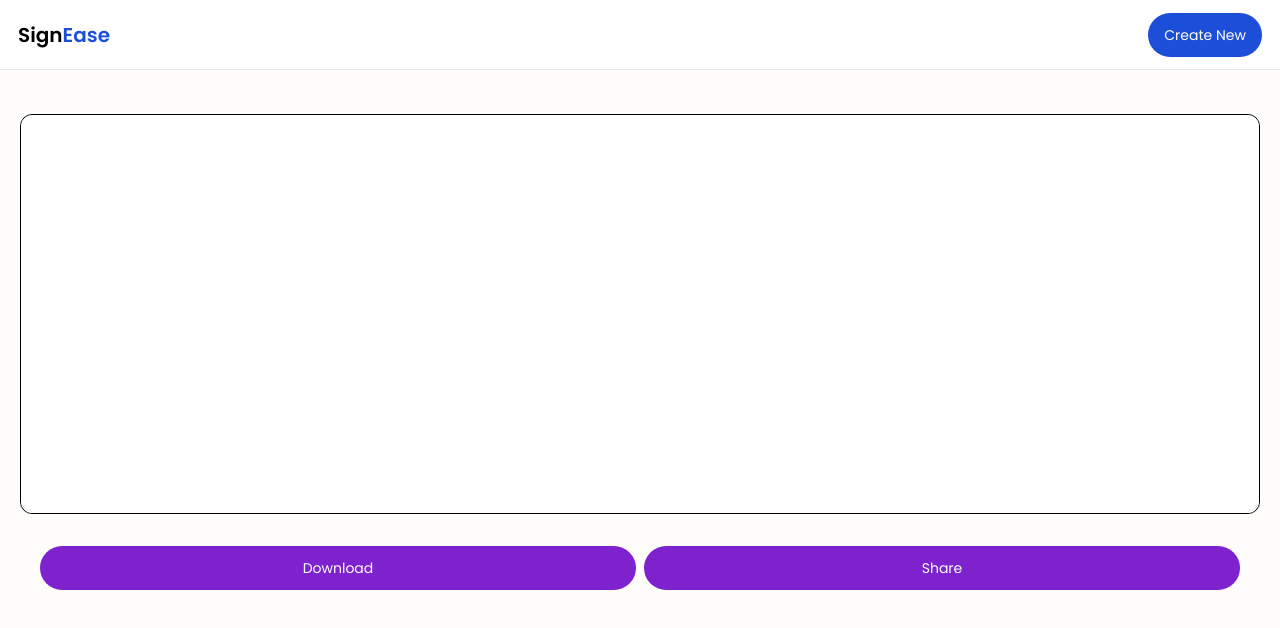
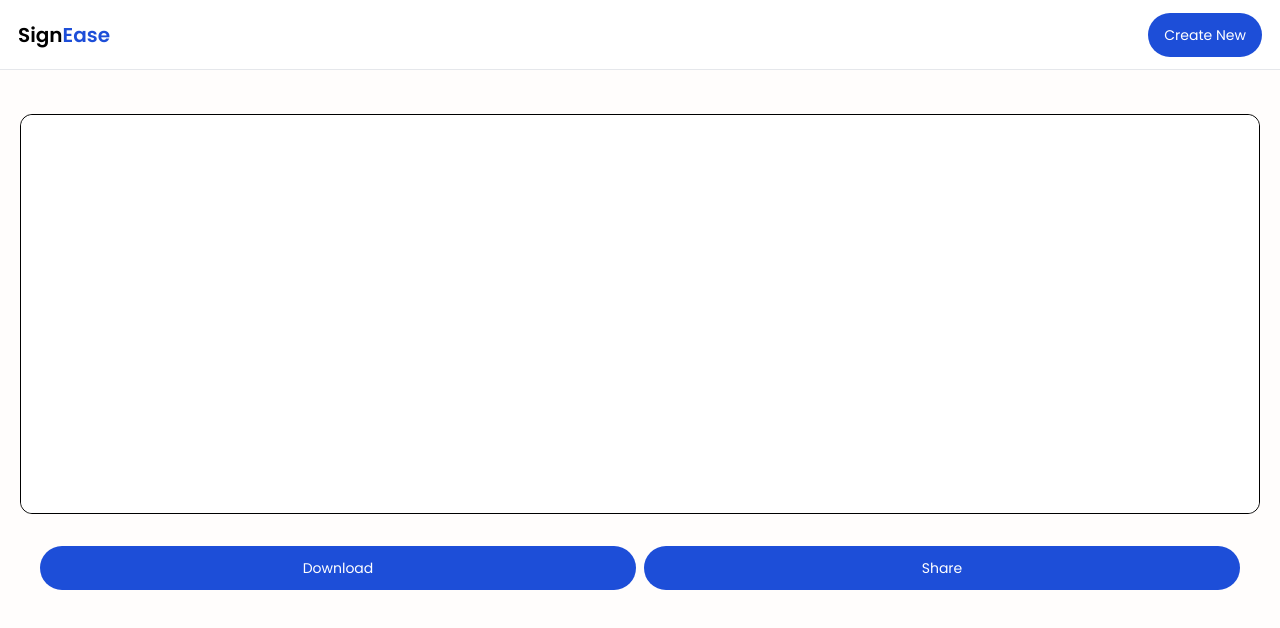
Before and after one commit to damieswayne/h, a Next.js app: page / in a window 1280 px wide. Shown: the top 628 px of the page. Built offline with nearby package versions, Linux system fonts and the light colour scheme.

Commit message:
Update page.jsx

```diff
--- a/app/page.jsx
+++ b/app/page.jsx
@@ -96,8 +96,8 @@ export default function New() {
                     <canvas ref={canvasRef} id="cvna" className='h-full w-full rounded-xl bg-white'></canvas>
                 </div>
                 <div className='m-5 flex gap-2 mt-8'>
-                    <button onClick={saveAsImage} className="bg-purple-700 p-3 rounded-full text-white text-sm pl-4 pr-4 transition-transform outline-none border-none hover:scale-95 w-full">Download</button>
-                    <button className="bg-purple-700 p-3 rounded-full text-white text-sm pl-4 pr-4 transition-transform outline-none border-none hover:scale-95 w-full" onClick={()=>{ const canvas = canvasRef.current;
+                    <button onClick={saveAsImage} className="bg-blue-700 p-3 rounded-full text-white text-sm pl-4 pr-4 transition-transform outline-none border-none hover:scale-95 w-full">Download</button>
+                    <button className="bg-blue-700 p-3 rounded-full text-white text-sm pl-4 pr-4 transition-transform outline-none border-none hover:scale-95 w-full" onClick={()=>{ const canvas = canvasRef.current;
                         canvas.toBlob((blob) => {
                             navigator.share({
                                 files: [new File([blob], 'sign.png', { type: 'image/png' })],
```
